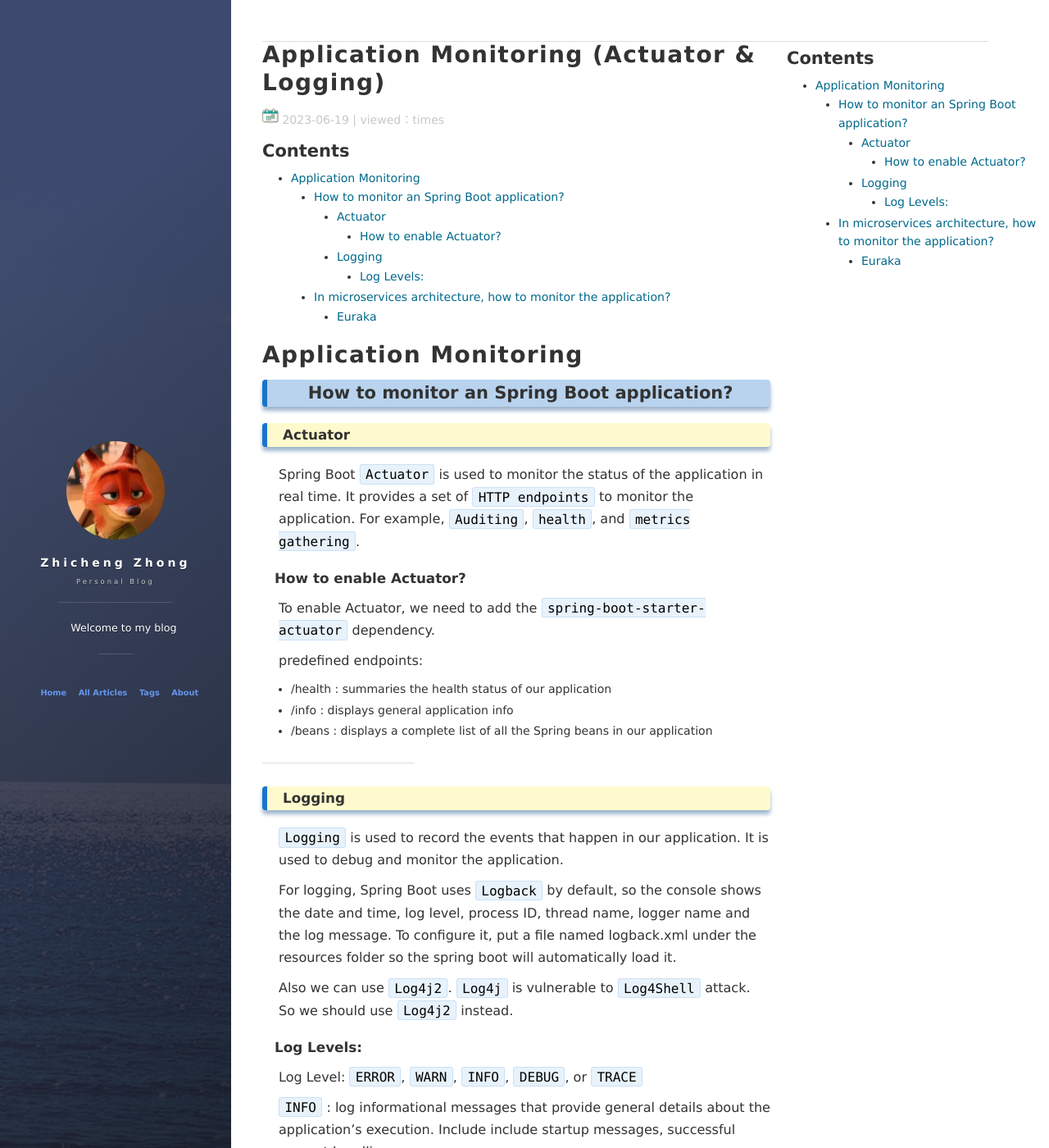
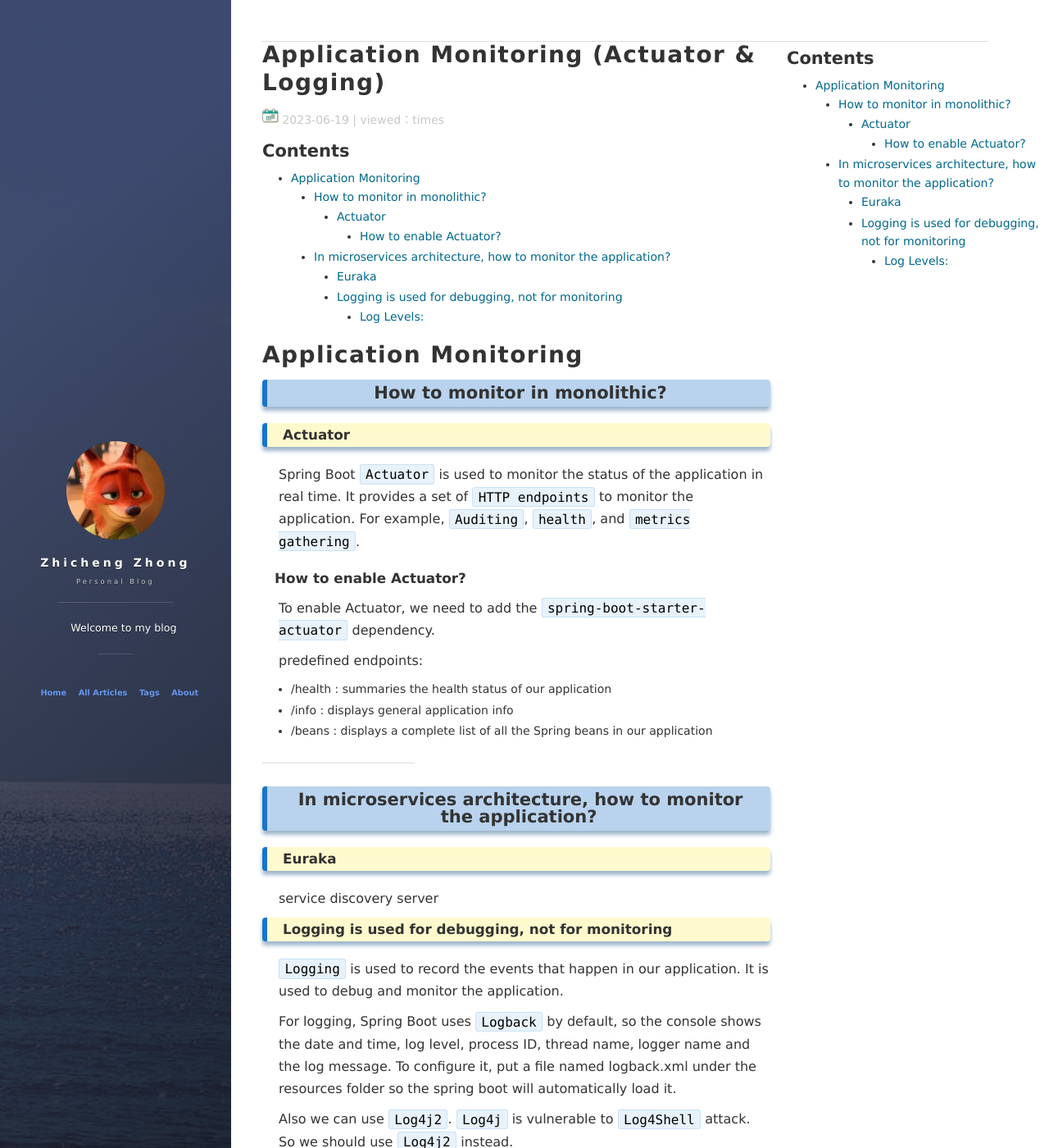
Before and after one commit to ChrisZZhong/chriszzhong.github.io, a Jekyll site: the page built from _posts/2023-06-19-monitoring.md, in a window 1280 px wide and 1400 px high. Shown: the whole window at 82% size. Built offline with Jekyll 4.4.1, drawn with Linux system fonts in a browser that asks for light colours; nearby versions of some CDN libraries; comment, search, counter and statistics services are not loaded; some of the changed text lies outside the part shown.

Commit message:
update interview

```diff
--- a/_posts/2023-06-19-monitoring.md
+++ b/_posts/2023-06-19-monitoring.md
@@ -8,7 +8,7 @@ tag: Spring Framework
 
 # Application Monitoring
 
-## How to monitor an Spring Boot application?
+## How to monitor in monolithic?
 
 ### Actuator
 
@@ -26,7 +26,13 @@ predefined endpoints:
 
 ---
 
-### Logging
+## In microservices architecture, how to monitor the application?
+
+### Euraka
+
+service discovery server
+
+### Logging is used for debugging, not for monitoring
 
 `Logging` is used to record the events that happen in our application. It is used to debug and monitor the application.
 
@@ -43,9 +49,3 @@ Log Level: `ERROR`, `WARN`, `INFO`, `DEBUG`, or `TRACE`
 `WARN` : log warning messages indicate potential issues may cause critical errors
 
 `ERROR` : log error messages that indicate failures, exceptions, or critical issues within the application.
-
-## In microservices architecture, how to monitor the application?
-
-### Euraka
-
-service discovery server
```
Also changed, not shown: _posts/2022-06-07-Project.md (+1 -1 lines).
